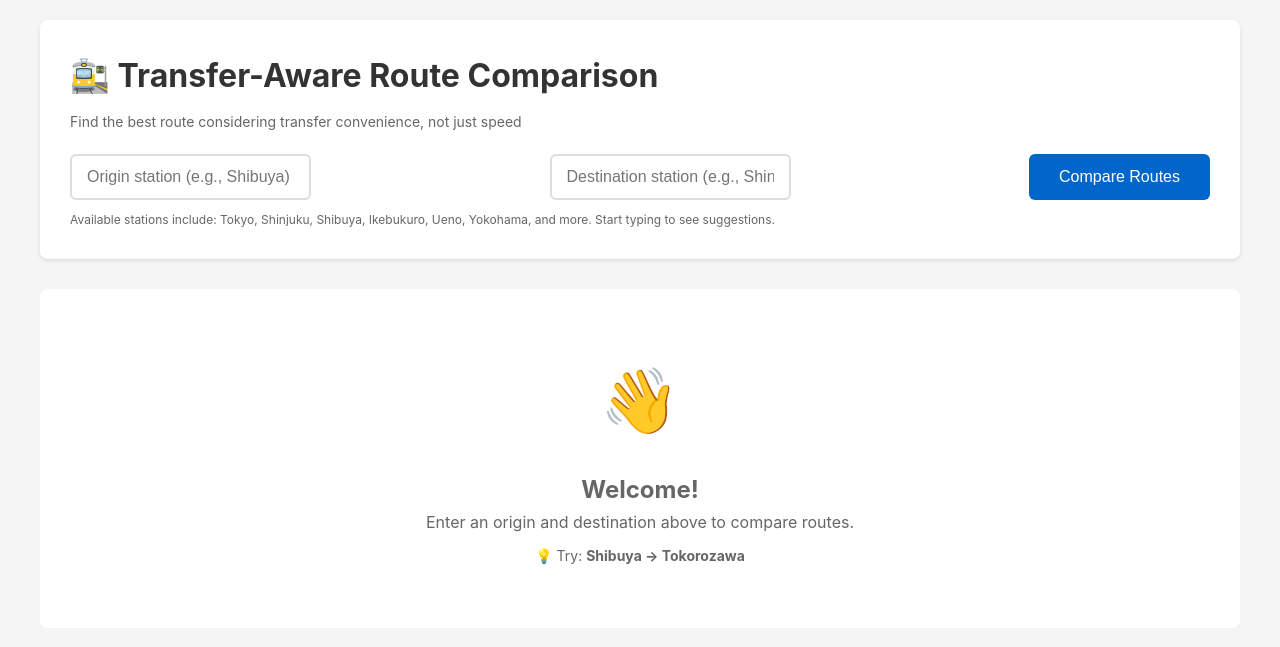
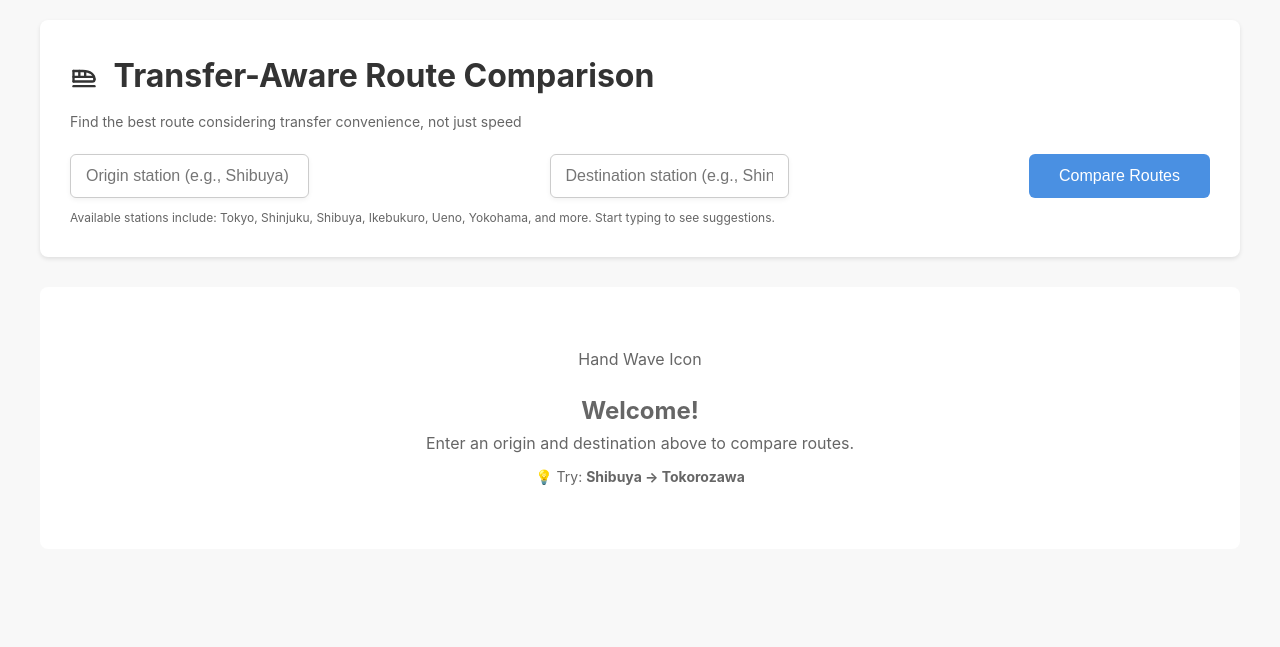
Before and after one commit to japstyle/reptravelapp, a FastAPI app: page /route-compare in a window 1280 px wide. Shown: the top 647 px of the page. Run offline with FastAPI, Linux system fonts and the light colour scheme; parts of the project's set-up code (start-up, migrations or seed data) failed here and were passed over.

Commit message:
Refactor: Update UI for business-like and clean aesthetic, remove emoticons

```diff
--- /dev/null
+++ b/templates/icons.html
@@ -0,0 +1,63 @@
+{% macro train(size=24, class='') %}
+<svg xmlns="http://www.w3.org/2000/svg" width="{{ size }}" height="{{ size }}" viewBox="0 0 24 24" fill="none" stroke="currentColor" stroke-width="2" stroke-linecap="round" stroke-linejoin="round" class="icon icon-tabler icons-tabler-outline icon-tabler-train {{ class }}">
+    <path stroke="none" d="M0 0h24v24H0z" fill="none"/>
+    <path d="M21 13c0 -3.87 -3.37 -7 -10 -7h-8" />
+    <path d="M3 15h16a2 2 0 0 0 2 -2" />
+    <path d="M3 6v5h17.5" />
+    <path d="M3 11v4" />
+    <path d="M8 11v-5" />
+    <path d="M13 11v-4.5" />
+    <path d="M3 19h18" />
+</svg>
+{% endmacro %}
+
+{% macro walk(size=24, class='') %}
+<svg xmlns="http://www.w3.org/2000/svg" width="{{ size }}" height="{{ size }}" viewBox="0 0 24 24" fill="none" stroke="currentColor" stroke-width="2" stroke-linecap="round" stroke-linejoin="round" class="icon icon-tabler icons-tabler-outline icon-tabler-walk {{ class }}">
+    <path stroke="none" d="M0 0h24v24H0z" fill="none"/>
+    <path d="M13 4m-1 0a1 1 0 1 0 2 0a1 1 0 1 0 -2 0" />
+    <path d="M7 21l3 -4" />
+    <path d="M16 21l-2 -4l-3 -3l1 -6" />
+    <path d="M6 12l2 -3l4 -1l3 3l3 1" />
+</svg>
+{% endmacro %}
+
+{% macro alert_triangle(size=24, class='') %}
+<svg xmlns="http://www.w3.org/2000/svg" width="{{ size }}" height="{{ size }}" viewBox="0 0 24 24" fill="none" stroke="currentColor" stroke-width="2" stroke-linecap="round" stroke-linejoin="round" class="icon icon-tabler icons-tabler-outline icon-tabler-alert-triangle {{ class }}">
+    <path stroke="none" d="M0 0h24v24H0z" fill="none"/>
+    <path d="M12 9v4" />
+    <path d="M10.363 3.591l-8.106 13.534a1.914 1.914 0 0 0 1.636 2.871h16.214a1.914 1.914 0 0 0 1.636 -2.87l-8.106 -13.536a1.914 1.914 0 0 0 -3.274 0z" />
+    <path d="M12 16h.01" />
+</svg>
+{% endmacro %}
+
+{% macro star(size=24, class='') %}
+<svg xmlns="http://www.w3.org/2000/svg" width="{{ size }}" height="{{ size }}" viewBox="0 0 24 24" fill="none" stroke="currentColor" stroke-width="2" stroke-linecap="round" stroke-linejoin="round" class="icon icon-tabler icons-tabler-outline icon-tabler-star {{ class }}">
+    <path stroke="none" d="M0 0h24v24H0z" fill="none"/>
+    <path d="M12 17.75l-6.172 3.245l1.179 -6.873l-5 -4.867l6.9 -1l3.086 -6.253l3.086 6.253l6.9 1l-5 4.867l1.179 6.873z" />
+</svg>
+{% endmacro %}
+
+{% macro map(size=24, class='') %}
+<svg xmlns="http://www.w3.org/2000/svg" width="{{ size }}" height="{{ size }}" viewBox="0 0 24 24" fill="none" stroke="currentColor" stroke-width="2" stroke-linecap="round" stroke-linejoin="round" class="icon icon-tabler icons-tabler-outline icon-tabler-map {{ class }}">
+    <path stroke="none" d="M0 0h24v24H0z" fill="none"/>
+    <path d="M3 7l6 -3l6 3l6 -3v13l-6 3l-6 -3l-6 3v-13" />
+    <path d="M9 4v13" />
+    <path d="M15 7v13" />
+</svg>
+{% endmacro %}
+
+{% macro info_circle(size=24, class='') %}
+<svg xmlns="http://www.w3.org/2000/svg" width="{{ size }}" height="{{ size }}" viewBox="0 0 24 24" fill="none" stroke="currentColor" stroke-width="2" stroke-linecap="round" stroke-linejoin="round" class="icon icon-tabler icons-tabler-outline icon-tabler-info-circle {{ class }}">
+    <path stroke="none" d="M0 0h24v24H0z" fill="none"/>
+    <path d="M3 12a9 9 0 1 0 18 0a9 9 0 0 0 -18 0" />
+    <path d="M12 9h.01" />
+    <path d="M11 12h1v4h1" />
+</svg>
+{% endmacro %}
+
+{% macro check(size=24, class='') %}
+<svg xmlns="http://www.w3.org/2000/svg" width="{{ size }}" height="{{ size }}" viewBox="0 0 24 24" fill="none" stroke="currentColor" stroke-width="2" stroke-linecap="round" stroke-linejoin="round" class="icon icon-tabler icon-tabler-check {{ class }}">
+   <path stroke="none" d="M0 0h24v24H0z" fill="none"></path>
+   <path d="M5 12l5 5l10 -10"></path>
+</svg>
+{% endmacro %}
--- a/templates/route_compare.html
+++ b/templates/route_compare.html
@@ -20,11 +20,16 @@
 
         body {
             font-family: -apple-system, BlinkMacSystemFont, 'Segoe UI', sans-serif;
-            background: #f5f5f5;
+            background: #f8f8f8;
             padding: 20px;
             line-height: 1.6;
             -webkit-font-smoothing: antialiased;
             -moz-osx-font-smoothing: grayscale;
+        }
+
+        .header-icon {
+            vertical-align: middle;
+            margin-right: 8px;
         }
 
         /* Prevent pull-to-refresh on mobile */
@@ -66,20 +71,22 @@
             flex: 1;
             min-width: 200px;
             padding: 12px 15px;
-            border: 2px solid #ddd;
+            border: 1px solid #ccc;
             border-radius: 6px;
             font-size: 16px;
-            transition: border-color 0.3s;
+            transition: border-color 0.3s, box-shadow 0.3s;
+            box-shadow: 0 2px 5px rgba(0, 0, 0, 0.05);
         }
 
         .search-form input:focus {
             outline: none;
-            border-color: #0066cc;
+            border-color: #4a90e2;
+            box-shadow: 0 2px 8px rgba(74, 144, 226, 0.2);
         }
 
         .search-form button {
             padding: 12px 30px;
-            background: #0066cc;
+            background: #4a90e2;
             color: white;
             border: none;
             border-radius: 6px;
@@ -265,8 +278,14 @@
         }
 
         .no-routes-icon {
-            font-size: 64px;
             margin-bottom: 20px;
+        }
+        .no-routes-svg {
+            color: #999;
+        }
+        .icon-hint {
+            vertical-align: middle;
+            margin-right: 4px;
         }
 
         .autocomplete-container {
@@ -661,7 +680,7 @@
 <body>
     <div class="container">
         <header>
-            <h1>🚉 Transfer-Aware Route Comparison</h1>
+            <h1>{{ icons.train(size=28, class='header-icon') }} Transfer-Aware Route Comparison</h1>
             <p class="subtitle">{{ _('find_best_route') }}</p>
 
             <form class="search-form" method="get" id="route-form">
@@ -736,9 +755,9 @@
                     <div class="segment">
                         <div class="segment-icon">
                             {% if seg.type == 'ride' %}
-                            🚇
+                            {{ icons.train(size=24, class='icon-train') }}
                             {% else %}
-                            🚶
+                            {{ icons.walk(size=24, class='icon-walk') }}
                             {% endif %}
                         </div>
                         <div class="segment-details">
@@ -754,7 +773,7 @@
                                 {{ seg.line }}
                                 {% if seg.delay_info %}
                                 <div class="delay-info" style="color: red; font-weight: bold; margin-top: 4px;">
-                                    ⚠️ {{ seg.delay_info }}
+                                    {{ icons.alert_triangle(size=16, class='icon-warning') }} {{ seg.delay_info }}
                                 </div>
                                 {% endif %}
                                 {% else %}
@@ -766,11 +785,11 @@
                             {% set transfer_score = route.score.segments[loop.index0].transfer_penalty %}
                             {% if transfer_score > 200 %}
                             <div class="transfer-warning">
-                                ⚠️ Complex transfer ({{ (transfer_score/60)|round(1) }} min)
+                                {{ icons.alert_triangle(size=16, class='icon-warning') }} Complex transfer ({{ (transfer_score/60)|round(1) }} min)
                             </div>
                             {% elif transfer_score < 100 %}
                             <div class="transfer-easy">
-                                ✓ Easy transfer ({{ (transfer_score/60)|round(1) }} min)
+                                {{ icons.check(size=16, class='icon-check') }} Easy transfer ({{ (transfer_score/60)|round(1) }} min)
                             </div>
                             {% endif %}
                             {% endif %}
@@ -816,13 +835,13 @@
         </div>
         {% elif origin and destination %}
         <div class="no-routes">
-            <div class="no-routes-icon">🗺️</div>
+            <div class="no-routes-icon">Map Icon</div>
             <h2>No routes found</h2>
             <p>Try "Shibuya" to "Tokorozawa" for a demo of the transfer comparison feature.</p>
         </div>
         {% else %}
         <div class="no-routes">
-            <div class="no-routes-icon">👋</div>
+            <div class="no-routes-icon">Hand Wave Icon</div>
             <h2>Welcome!</h2>
             <p>Enter an origin and destination above to compare routes.</p>
             <p style="margin-top: 10px; font-size: 14px;">💡 Try: <strong>Shibuya → Tokorozawa</strong></p>
```
Also changed, not shown: other parts of templates/route_compare.html (+21 -15 lines), templates/index.html (+15 -15 lines), templates/search.html (+55 -8 lines).
